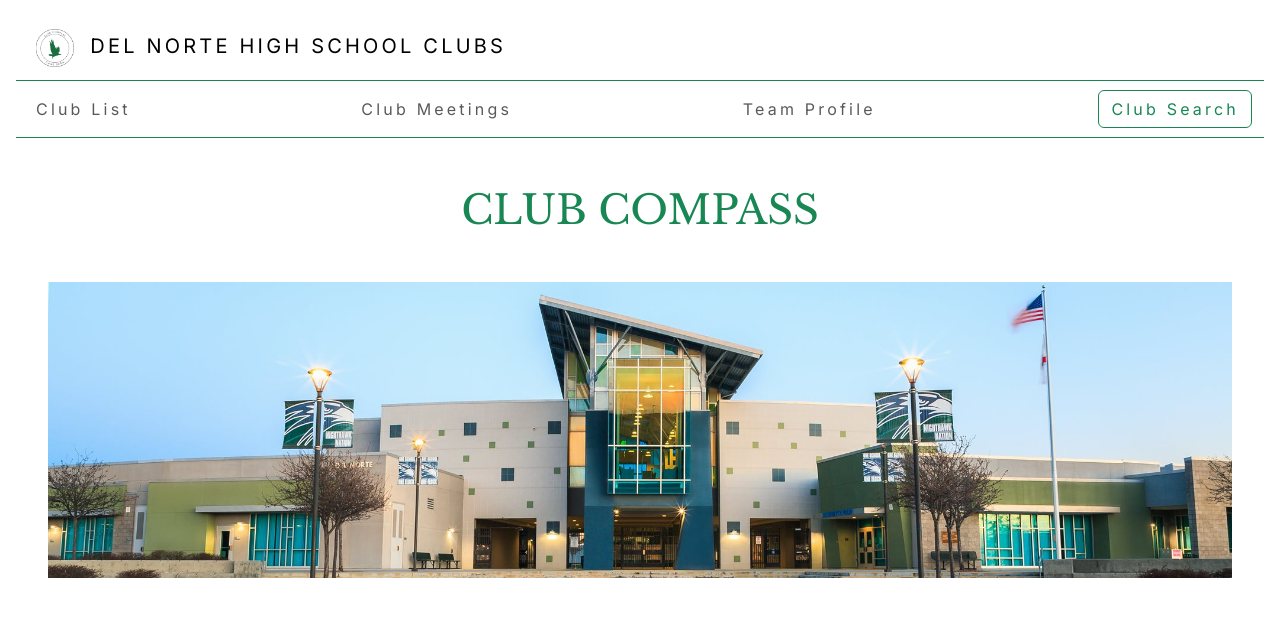
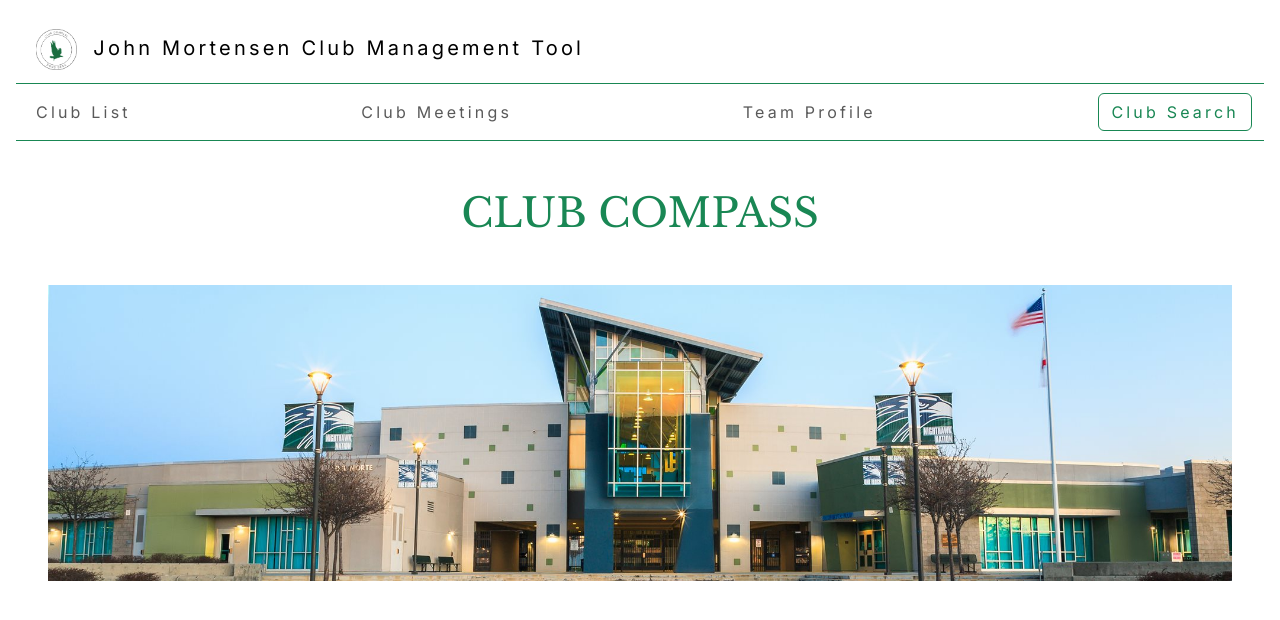
Before and after one commit to saumyapalk23/codingprojfontend, a Jekyll site: the page built from index.md, in a window 1280 px wide. Shown: the top 620 px of the page. Built offline with Jekyll 4.4.1, drawn with Linux system fonts in a browser that asks for light colours; our own code applies the rules of GitHub Pages for plain Markdown files; the repository's description, which GitHub fills in, is left out.

Commit message:
changeName

```diff
--- a/_includes/nav.html
+++ b/_includes/nav.html
@@ -7,7 +7,7 @@
   <div class="container-fluid">
     <a class="navbar-brand" href="{{ site.baseurl }}/">
       <img src="./assets/images/logo.png" alt="Logo" width="4%" height="4%" class="d-inline-block align-text-middle mx-2">
-      DEL NORTE HIGH SCHOOL CLUBS
+      John Mortensen Club Management Tool
     </a>
     <div id="state">
       <!-- login or logout -->
```
